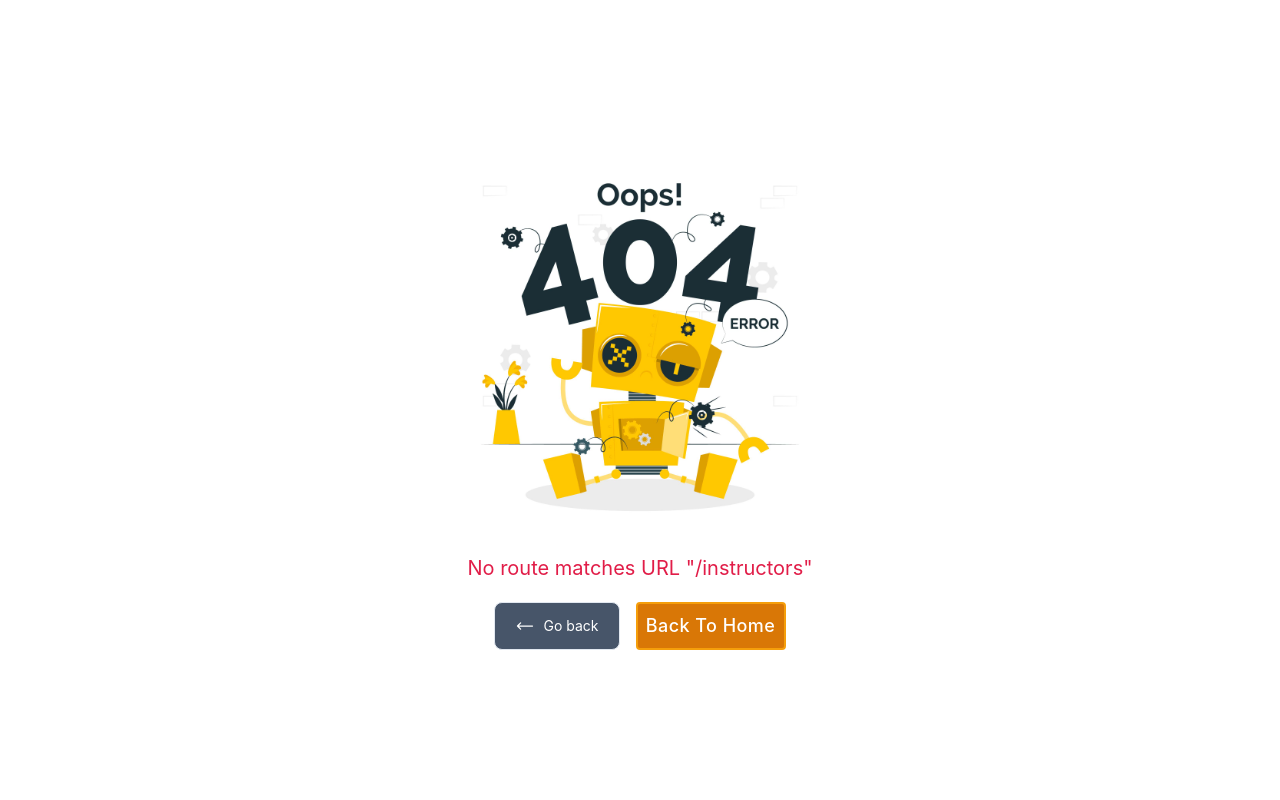
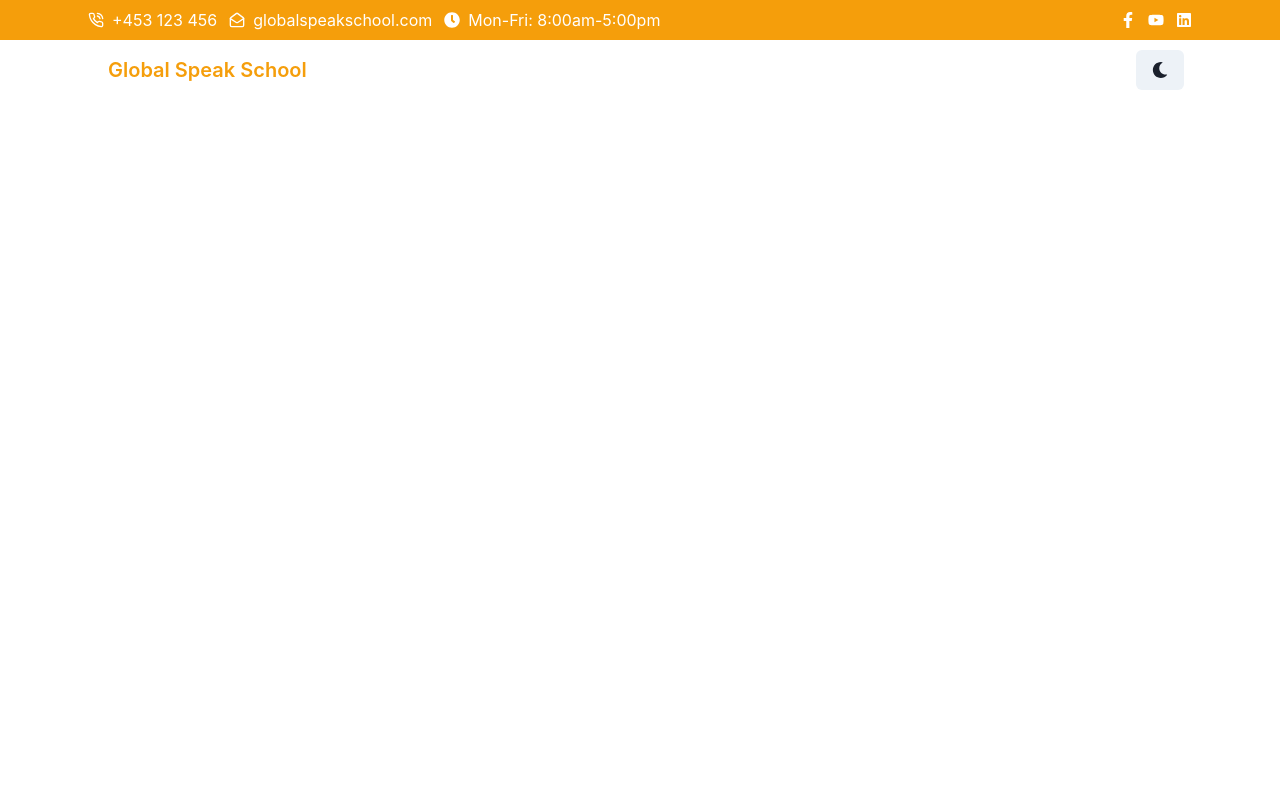
Before and after one commit to sifatullahshoyon/global-speak-school-client, a React (Vite) app: page /instructors in a window 1280 px wide. Shown: the top 800 px of the page. Built offline with nearby package versions, Linux system fonts and the light colour scheme; no server answers.

Commit message:
some code correction in FAQ section

```diff
--- a/src/components/Theme/theme.js
+++ b/src/components/Theme/theme.js
@@ -14,6 +14,9 @@ const theme = extendTheme({
     dark: {
       text: "#f1f2f6", // Example: white text color for dark mode
     },
+    // light: {
+    //   text: "#f1f", // Example: white text color for dark mode
+    // },
   },
 });
 
--- a/src/components/shared/Navbar/Navbar.jsx
+++ b/src/components/shared/Navbar/Navbar.jsx
@@ -86,7 +86,7 @@ const Navbar = () => {
                 <span className="mt-[2px] h-[3px] w-[0px] rounded-full bg-amber-500 transition-all duration-300 group-hover:w-full"></span>
               </li>
             </NavLink>
-            <NavLink>
+            <NavLink to='/instructors'>
               <li className="group flex  cursor-pointer flex-col">
                 Instructors
                 <span className="mt-[2px] h-[3px]  w-[0px] rounded-full bg-amber-500 transition-all duration-300 group-hover:w-full"></span>
@@ -158,7 +158,7 @@ const Navbar = () => {
                     Home
                   </li>
                 </NavLink>
-                <NavLink to="">
+                <NavLink to='/instructors'>
                   <li className="cursor-pointer  px-6 py-2 text-white hover:bg-amber-600 ">
                     Instructors
                   </li>
--- a/src/pages/Home/Home/FaqSection.jsx
+++ b/src/pages/Home/Home/FaqSection.jsx
@@ -1,16 +1,18 @@
 import React from "react";
 import Container from "../../../components/shared/Container";
-import { useColorModeValue } from "@chakra-ui/react";
+import { Box, useColorMode, useColorModeValue } from "@chakra-ui/react";
 import FAQ from "../../../components/FAQ";
 
 const FaqSection = () => {
+  const { colorMode } = useColorMode();
+  const bgColor = colorMode === "light" ? "bg-gray-100" : "";
   const textColor = useColorModeValue("text-gray-600", "gray.text");
   const textColorTwo = useColorModeValue("text-gray-500", "gray.text");
   return (
-    <section className="py-20 bg-gray-100">
+    <Box className={`py-20 ${bgColor}`}>
       <Container>
         <h2
-          className={`text-xl md:text-3xl lg:text-4xl font-extrabold text-center pb-8 tracking-wide ${textColor}`}
+          className={`text-xl md:text-3xl lg:text-4xl font-extrabold text-center pb-8 tracking-wide ${textColor} `}
         >
           Frequently <span className="text-amber-500">Asked</span> Question
         </h2>
@@ -24,7 +26,7 @@ const FaqSection = () => {
           <FAQ />
         </div>
       </Container>
-    </section>
+    </Box>
   );
 };
 
--- /dev/null
+++ b/src/pages/Instructors/Instructors.jsx
@@ -0,0 +1,16 @@
+import React from 'react';
+import Container from '../../components/shared/Container';
+import Title from '../../components/Title';
+
+const Instructors = () => {
+    return (
+        <section className="p-20 min-h-screen">
+            <Container>
+                {/* Page Title */}
+                <Title title="Instructors" />
+            </Container>
+        </section>
+    );
+};
+
+export default Instructors;
--- a/src/routes/Routes.jsx
+++ b/src/routes/Routes.jsx
@@ -5,6 +5,7 @@ import ErrorPage from "../pages/ErrorPage";
 import Login from "../pages/Login/Login";
 import AccountCreate from "../layout/AccountCreate";
 import Registration from "../pages/Registration/Registration";
+import Instructors from "../pages/Instructors/Instructors";
 
 
 const router = createBrowserRouter([
@@ -16,6 +17,10 @@ const router = createBrowserRouter([
             {
                 path : '/',
                 element : <Home />
+            },
+            {
+                path : 'instructors',
+                element : <Instructors />
             },
         ]
     },
```
